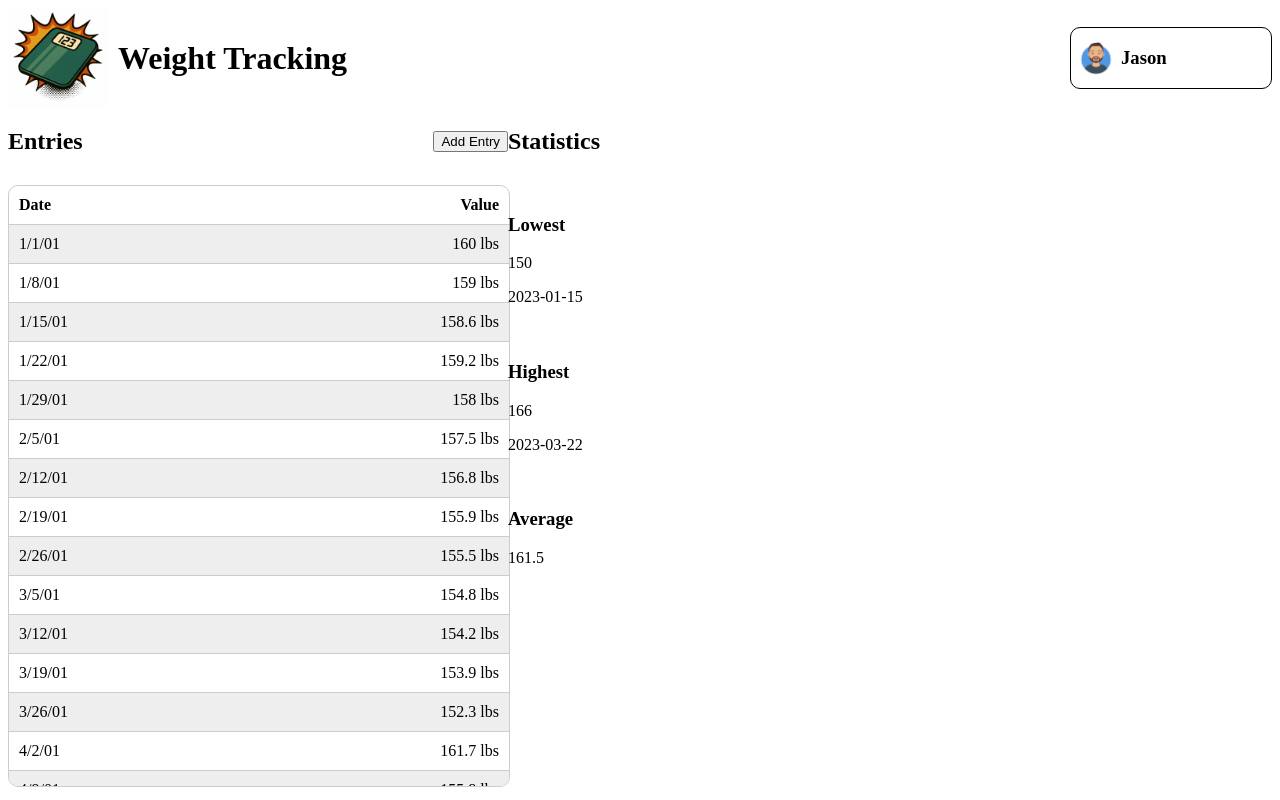
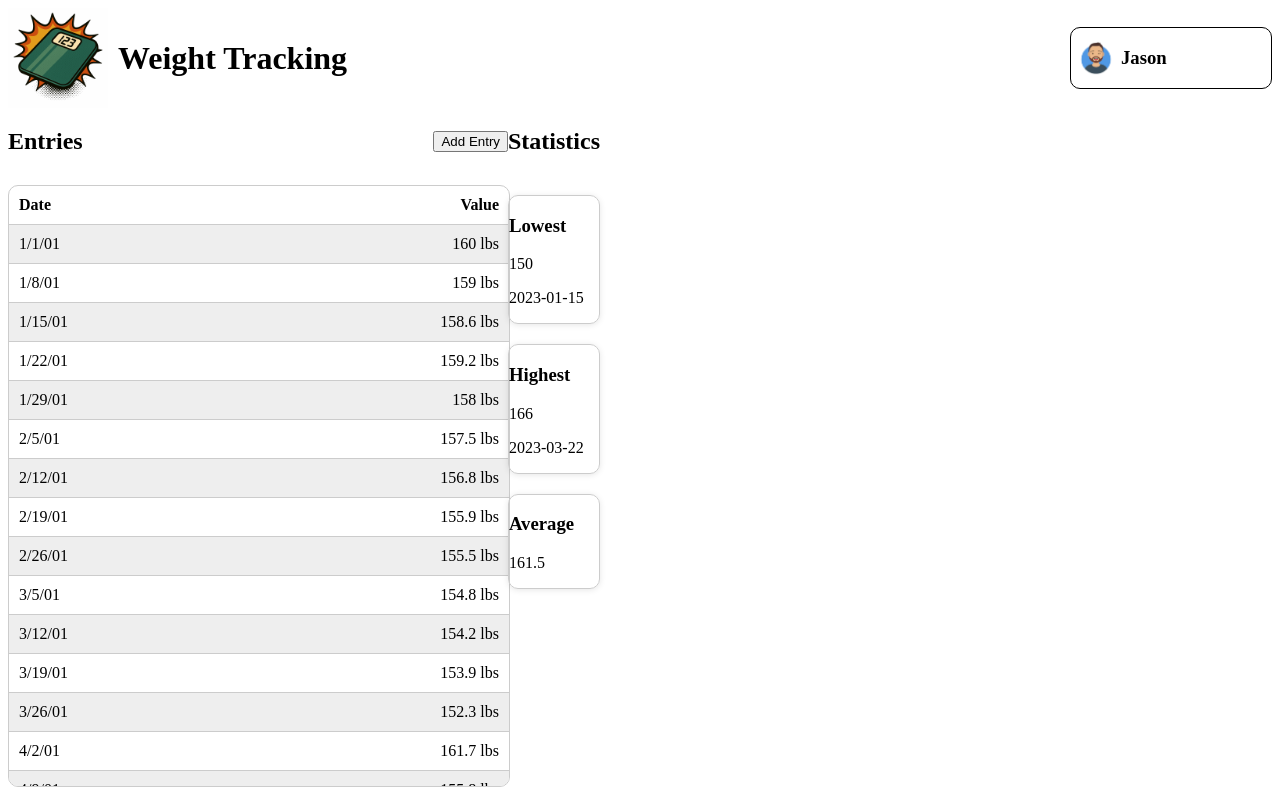
Before and after one commit to Floresj4/weight-tracking, an Angular app in the folder weight-tracking-ui/: page / in a window 1280 px wide. Built offline with nearby package versions, Linux system fonts and the light colour scheme.

Commit message:
using content projection for stats

```diff
--- /dev/null
+++ b/weight-tracking-ui/src/app/components/shared/card/card.html
@@ -0,0 +1,3 @@
+<div>
+    <ng-content />
+</div>
--- /dev/null
+++ b/weight-tracking-ui/src/app/components/shared/card/card.scss
@@ -0,0 +1,5 @@
+div {
+    border: 1px solid #ccc;
+    box-shadow: 0 1px 6px rgba(0, 0, 0, 0.1);
+    border-radius: 10px;
+}
--- a/weight-tracking-ui/src/app/weight-entries/weight-stat/weight-stat.html
+++ b/weight-tracking-ui/src/app/weight-entries/weight-stat/weight-stat.html
@@ -1,4 +1,5 @@
-<div>
+<app-card>
+
     <h3>{{ label() }}</h3>
 
     <p>{{ value() }}</p>
@@ -6,4 +7,5 @@
     @if (date()) {
         <p>{{ date() }}</p>
     }
-</div>
+
+</app-card>
--- a/weight-tracking-ui/src/app/weight-entries/weight-stat/weight-stat.ts
+++ b/weight-tracking-ui/src/app/weight-entries/weight-stat/weight-stat.ts
@@ -1,9 +1,10 @@
 import { Component, input } from '@angular/core';
+import { Card } from "../../components/shared/card/card";
 
 @Component({
   selector: 'app-weight-stat',
   standalone: true,
-  imports: [],
+  imports: [Card],
   templateUrl: './weight-stat.html',
   styleUrl: './weight-stat.scss'
 })
```
Also changed, not shown: weight-tracking-ui/src/app/components/shared/card/card.ts (added, +12 -0 lines), weight-tracking-ui/src/app/app.component.html (line endings or trailing spaces).
